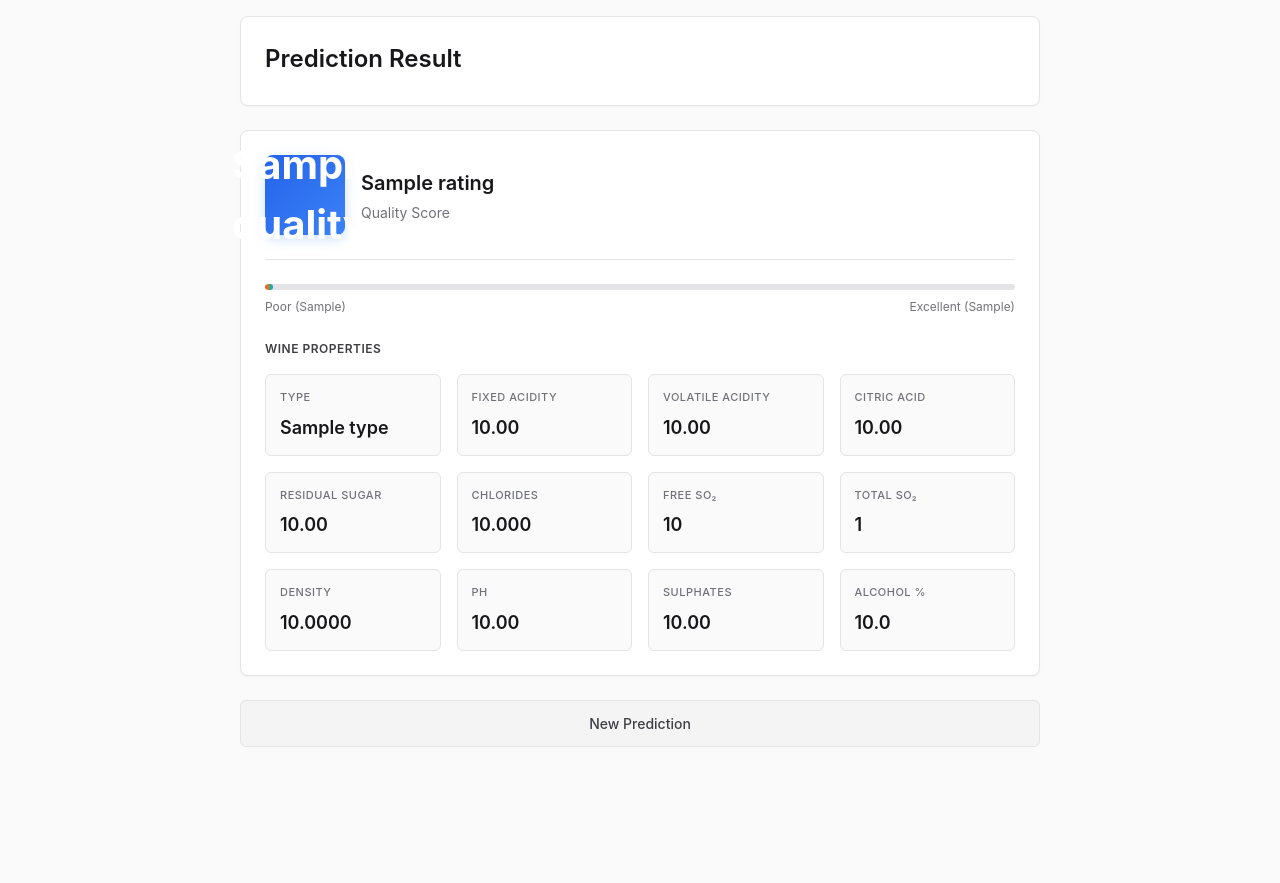
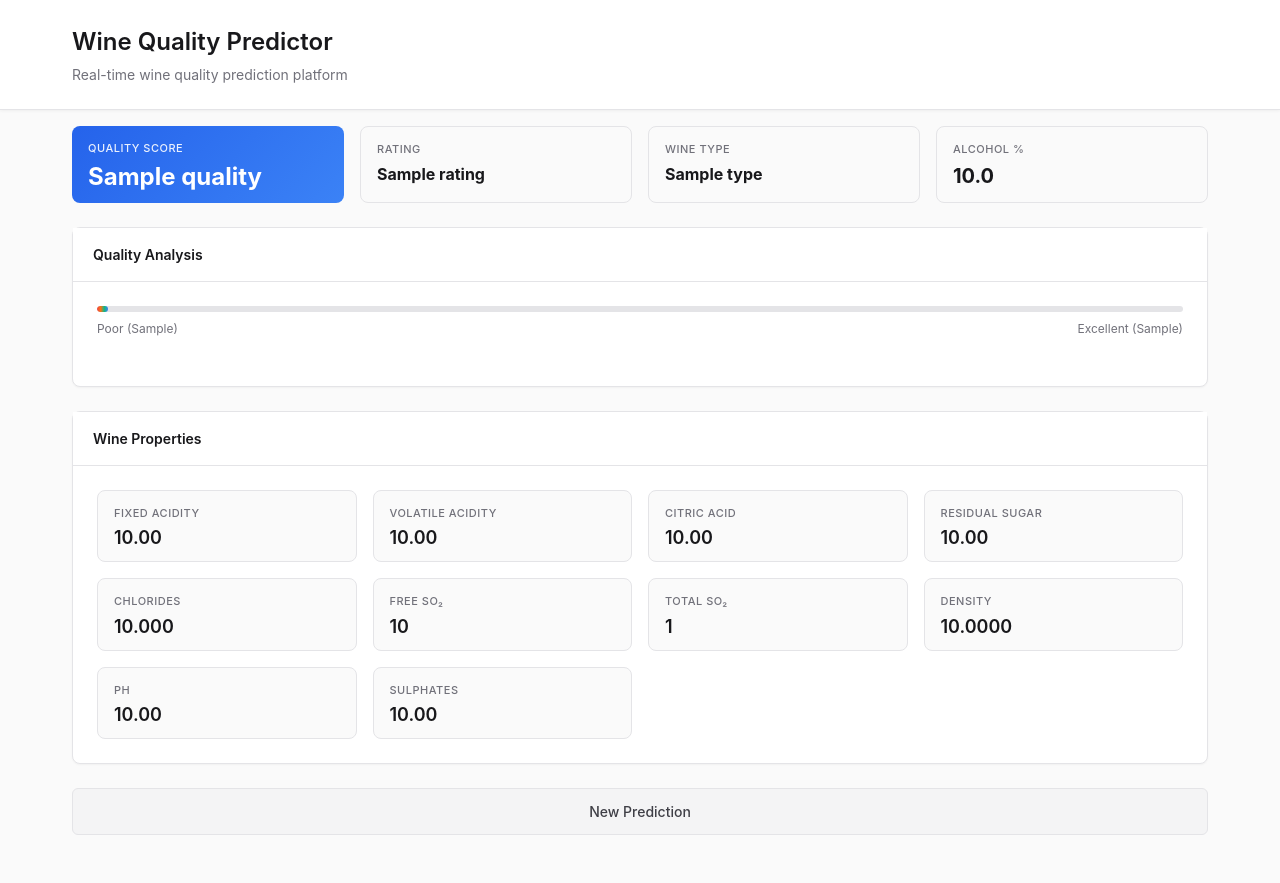
Before and after one commit to DE2025G13/DE2025G13A1, a Flask app: template prediction-ui/templates/result.html in a window 1280 px wide. Before the commit the page ends 747 px from the top, so only its background shows below. Run offline with Flask 2, Linux system fonts and the light colour scheme; the template is opened without the code that fills it: most values are stand-ins (such as "Sample title", 1, 10 or a date in 2020).

Commit message:
frontend13

```diff
--- a/prediction-ui/templates/result.html
+++ b/prediction-ui/templates/result.html
@@ -34,72 +34,99 @@
         color: var(--gray-900);
         font-size: 14px;
         line-height: 1.5;
-        min-height: 100vh;
-        padding: 1rem;
+        padding: 0 1rem;
+        padding-bottom: 3rem;
+      }
+      .page-header {
+        background: white;
+        border-bottom: 1px solid var(--gray-200);
+        padding: 1.5rem 0;
+        margin: -1rem -1rem 2rem -1rem;
+        position: sticky;
+        top: 0;
+        z-index: 100;
+        box-shadow: 0 1px 3px rgba(0, 0, 0, 0.05);
+      }
+      .page-header .container {
+        max-width: 1200px;
+        margin: 0 auto;
+        padding: 0 2rem;
+      }
+      .page-header h1 {
+        font-size: 1.5rem;
+        font-weight: 600;
+        margin: 0;
+        color: var(--gray-900);
+      }
+      .page-header p {
+        color: var(--gray-500);
+        margin: 0.25rem 0 0 0;
+        font-size: 0.875rem;
       }
       .container {
-        max-width: 800px;
+        max-width: 1200px;
         margin: 0 auto;
+        padding: 0 2rem;
       }
-      .header {
-        background: white;
+      .card {
         border: 1px solid var(--gray-200);
         border-radius: 8px;
+        background: white;
+        box-shadow: 0 1px 2px rgba(0, 0, 0, 0.04);
+        margin-bottom: 1.5rem;
+      }
+      .card-header {
+        background: white;
+        border-bottom: 1px solid var(--gray-200);
+        padding: 1rem 1.25rem;
+        font-weight: 600;
+        font-size: 0.875rem;
+        color: var(--gray-900);
+      }
+      .card-body {
         padding: 1.5rem;
+      }
+      .metrics-row {
+        display: grid;
+        grid-template-columns: repeat(4, 1fr);
+        gap: 1rem;
         margin-bottom: 1.5rem;
-        box-shadow: 0 1px 2px rgba(0, 0, 0, 0.04);
       }
-      .header h1 {
-        font-size: 1.5rem;
-        font-weight: 600;
-        color: var(--gray-900);
-        margin-bottom: 0.25rem;
-      }
-      .card {
-        background: white;
+      .metric-card {
+        background: var(--gray-50);
         border: 1px solid var(--gray-200);
         border-radius: 8px;
-        padding: 1.5rem;
-        margin-bottom: 1.5rem;
-        box-shadow: 0 1px 2px rgba(0, 0, 0, 0.04);
+        padding: 0.875rem 1rem;
+        display: flex;
+        flex-direction: column;
+        height: 100%;
       }
-      .result-header {
-        display: flex;
-        align-items: center;
-        justify-content: space-between;
-        padding-bottom: 1.5rem;
-        border-bottom: 1px solid var(--gray-200);
-        margin-bottom: 1.5rem;
+      .metric-card.primary {
+        background: linear-gradient(135deg, var(--blue-600), var(--blue-500));
+        border: none;
+        color: white;
       }
-      .quality-score {
-        display: flex;
-        align-items: center;
-        gap: 1rem;
+      .metric-card.primary .metric-label {
+        color: rgba(255, 255, 255, 0.9);
       }
-      .quality-badge {
-        display: flex;
-        align-items: center;
-        justify-content: center;
-        width: 80px;
-        height: 80px;
-        border-radius: 8px;
-        background: linear-gradient(135deg, var(--blue-600), var(--blue-500));
+      .metric-card.primary .metric-value {
         color: white;
-        font-size: 2.5rem;
+      }
+      .metric-card .metric-label {
+        color: var(--gray-500);
+        font-size: 0.6875rem;
+        font-weight: 500;
+        text-transform: uppercase;
+        letter-spacing: 0.5px;
+        margin-bottom: 0.5rem;
+      }
+      .metric-card .metric-value {
+        font-size: 1.5rem;
         font-weight: 700;
-        box-shadow: 0 4px 12px rgba(59, 130, 246, 0.25);
+        color: var(--gray-900);
+        line-height: 1;
       }
-      .quality-info h2 {
-        font-size: 1.25rem;
-        font-weight: 600;
-        color: var(--gray-900);
-        margin-bottom: 0.25rem;
-      }
-      .quality-info p {
-        color: var(--gray-500);
-        font-size: 0.875rem;
-      }
-      .quality-bar-container {
+      .quality-bar-section {
         margin-bottom: 1.5rem;
       }
       .quality-bar {
@@ -130,12 +157,18 @@
         color: var(--gray-500);
       }
       .section-header {
-        color: var(--gray-700);
-        font-size: 0.75rem;
+        display: flex;
+        justify-content: space-between;
+        align-items: center;
+        padding: 1rem 0;
+        margin-bottom: 1rem;
+        border-bottom: 1px solid var(--gray-200);
+      }
+      .section-header h5 {
+        margin: 0;
+        font-size: 1rem;
         font-weight: 600;
-        text-transform: uppercase;
-        letter-spacing: 0.5px;
-        margin-bottom: 1rem;
+        color: var(--gray-900);
       }
       .properties-grid {
         display: grid;
@@ -145,10 +178,10 @@
       .property-card {
         background: var(--gray-50);
         border: 1px solid var(--gray-200);
-        border-radius: 6px;
-        padding: 0.875rem;
+        border-radius: 8px;
+        padding: 0.875rem 1rem;
       }
-      .property-label {
+      .property-card .metric-label {
         color: var(--gray-500);
         font-size: 0.6875rem;
         font-weight: 500;
@@ -156,10 +189,11 @@
         letter-spacing: 0.5px;
         margin-bottom: 0.5rem;
       }
-      .property-value {
+      .property-card .metric-value {
         font-size: 1.125rem;
         font-weight: 600;
         color: var(--gray-900);
+        line-height: 1;
       }
       .actions {
         display: flex;
@@ -167,7 +201,7 @@
       }
       .btn {
         flex: 1;
-        padding: 0.75rem;
+        padding: 0.75rem 1rem;
         background: var(--gray-100);
         color: var(--gray-700);
         text-decoration: none;
@@ -177,6 +211,7 @@
         text-align: center;
         transition: all 0.15s;
         border: 1px solid var(--gray-200);
+        display: inline-block;
       }
       .btn:hover {
         background: var(--gray-200);
@@ -185,7 +220,7 @@
       .error-card {
         background: #fef2f2;
         border: 1px solid #fecaca;
-        padding: 1.5rem;
+        padding: 2rem;
         text-align: center;
         border-radius: 8px;
       }
@@ -196,35 +231,30 @@
       }
       .error-card p {
         color: #991b1b;
-        margin-bottom: 1rem;
+        margin-bottom: 1.5rem;
       }
       @media (max-width: 768px) {
-        .properties-grid {
-          grid-template-columns: repeat(3, 1fr);
+        .metrics-row {
+          grid-template-columns: repeat(2, 1fr);
         }
-        .result-header {
-          flex-direction: column;
-          align-items: flex-start;
-          gap: 1rem;
-        }
-      }
-      @media (max-width: 640px) {
         .properties-grid {
           grid-template-columns: repeat(2, 1fr);
         }
-        .quality-badge {
-          width: 64px;
-          height: 64px;
-          font-size: 2rem;
+        .page-header .container,
+        .container {
+          padding: 0 1rem;
         }
       }
     </style>
   </head>
   <body>
+    <div class="page-header">
       <div class="container">
-      <div class="header">
-        <h1>Prediction Result</h1>
+        <h1>Wine Quality Predictor</h1>
+        <p>Real-time wine quality prediction platform</p>
       </div>
+    </div>
+    <div class="container">
       {% if error %}
       <div class="card error-card">
         <h2>Error</h2>
@@ -232,17 +262,34 @@
         <a href="/" class="btn">Try Again</a>
       </div>
       {% else %}
-      <div class="card">
-        <div class="result-header">
-          <div class="quality-score">
-            <div class="quality-badge">{{ quality }}</div>
-            <div class="quality-info">
-              <h2>{{ rating.label }}</h2>
-              <p>Quality Score</p>
+      <div class="metrics-row">
+        <div class="metric-card primary">
+          <div class="metric-label">Quality Score</div>
+          <div class="metric-value">{{ quality }}</div>
+        </div>
+        <div class="metric-card">
+          <div class="metric-label">Rating</div>
+          <div class="metric-value" style="font-size: 1rem">
+            {{ rating.label }}
+          </div>
+        </div>
+        <div class="metric-card">
+          <div class="metric-label">Wine Type</div>
+          <div class="metric-value" style="font-size: 1rem">
+            {{ features.type|capitalize }}
+          </div>
+        </div>
+        <div class="metric-card">
+          <div class="metric-label">Alcohol %</div>
+          <div class="metric-value" style="font-size: 1.25rem">
+            {{ "%.1f"|format(features.alcohol) }}
           </div>
         </div>
       </div>
-        <div class="quality-bar-container">
+      <div class="card">
+        <div class="card-header">Quality Analysis</div>
+        <div class="card-body">
+          <div class="quality-bar-section">
             <div class="quality-bar">
               <div
                 class="quality-bar-fill"
@@ -254,74 +301,69 @@
               <span>Excellent ({{ max_quality }})</span>
             </div>
           </div>
-        <div class="section-header">Wine Properties</div>
+        </div>
+      </div>
+      <div class="card">
+        <div class="card-header">Wine Properties</div>
+        <div class="card-body">
           <div class="properties-grid">
             <div class="property-card">
-            <div class="property-label">Type</div>
-            <div class="property-value">{{ features.type|capitalize }}</div>
-          </div>
-          <div class="property-card">
-            <div class="property-label">Fixed Acidity</div>
-            <div class="property-value">
+              <div class="metric-label">Fixed Acidity</div>
+              <div class="metric-value">
                 {{ "%.2f"|format(features.fixed_acidity) }}
               </div>
             </div>
             <div class="property-card">
-            <div class="property-label">Volatile Acidity</div>
-            <div class="property-value">
+              <div class="metric-label">Volatile Acidity</div>
+              <div class="metric-value">
                 {{ "%.2f"|format(features.volatile_acidity) }}
               </div>
             </div>
             <div class="property-card">
-            <div class="property-label">Citric Acid</div>
-            <div class="property-value">
+              <div class="metric-label">Citric Acid</div>
+              <div class="metric-value">
                 {{ "%.2f"|format(features.citric_acid) }}
               </div>
             </div>
             <div class="property-card">
-            <div class="property-label">Residual Sugar</div>
-            <div class="property-value">
+              <div class="metric-label">Residual Sugar</div>
+              <div class="metric-value">
                 {{ "%.2f"|format(features.residual_sugar) }}
               </div>
             </div>
             <div class="property-card">
-            <div class="property-label">Chlorides</div>
-            <div class="property-value">
+              <div class="metric-label">Chlorides</div>
+              <div class="metric-value">
                 {{ "%.3f"|format(features.chlorides) }}
               </div>
             </div>
             <div class="property-card">
-            <div class="property-label">Free SO₂</div>
-            <div class="property-value">
+              <div class="metric-label">Free SO₂</div>
+              <div class="metric-value">
                 {{ "%.0f"|format(features.free_sulfur_dioxide) }}
               </div>
             </div>
             <div class="property-card">
-            <div class="property-label">Total SO₂</div>
-            <div class="property-value">
+              <div class="metric-label">Total SO₂</div>
+              <div class="metric-value">
                 {{ "%.0f"|format(features.total_sulfur_dioxide) }}
               </div>
             </div>
             <div class="property-card">
-            <div class="property-label">Density</div>
-            <div class="property-value">
+              <div class="metric-label">Density</div>
+              <div class="metric-value">
                 {{ "%.4f"|format(features.density) }}
               </div>
             </div>
             <div class="property-card">
-            <div class="property-label">pH</div>
-            <div class="property-value">{{ "%.2f"|format(features.pH) }}</div>
+              <div class="metric-label">pH</div>
+              <div class="metric-value">{{ "%.2f"|format(features.pH) }}</div>
             </div>
             <div class="property-card">
-            <div class="property-label">Sulphates</div>
-            <div class="property-value">
+              <div class="metric-label">Sulphates</div>
+              <div class="metric-value">
                 {{ "%.2f"|format(features.sulphates) }}
               </div>
-          </div>
-          <div class="property-card">
-            <div class="property-label">Alcohol %</div>
-            <div class="property-value">
-              {{ "%.1f"|format(features.alcohol) }}
             </div>
           </div>
         </div>
```
Also changed, not shown: prediction-ui/templates/index.html (+64 -34 lines). Lines whose indentation alone changed are shown as unchanged.
